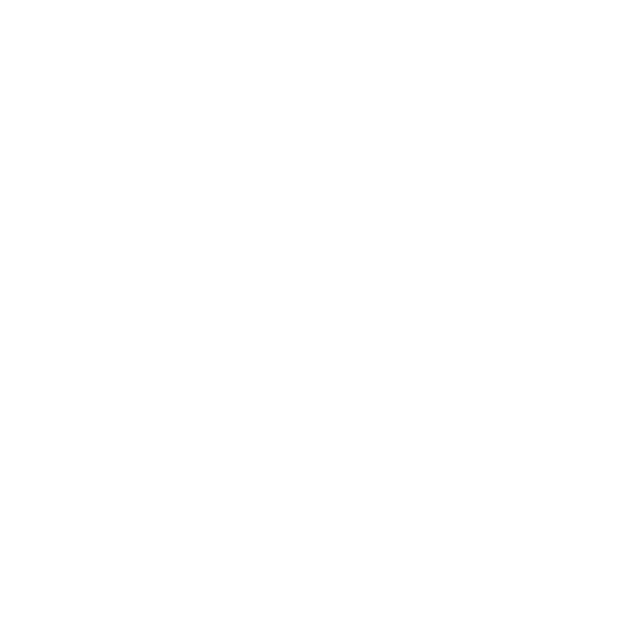
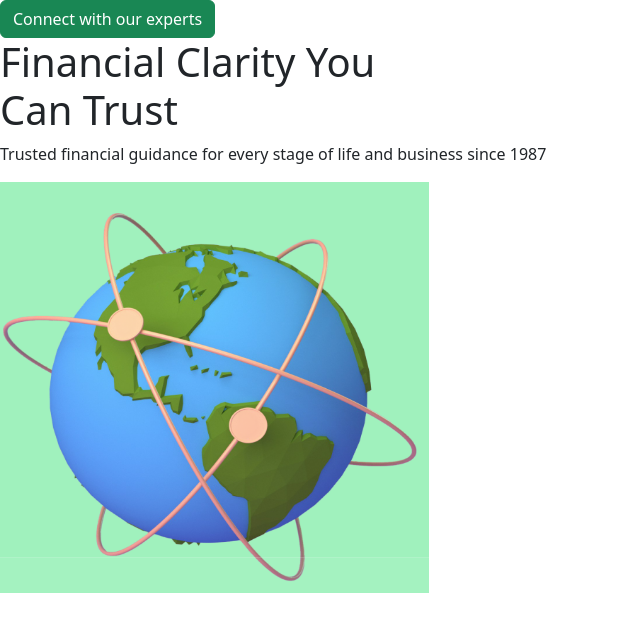
Before and after one commit to ayeshaum23/figma-web-repo, a website: page index.html in a window 1280 px wide. Shown: the whole page, without its empty margins (0-640 px from the left). Drawn offline with nearby package versions, Linux system fonts and the light colour scheme; files that its build step writes are made by us from their sources.

Commit message:
images folder & figma repo

```diff
--- a/index.html
+++ b/index.html
@@ -7,6 +7,13 @@
   <link rel="stylesheet" href="style.css">
 </head>
 <body>
+  <header class="Hero section">
+    <button type="button" class="btn btn-success">Connect with our experts</button>
+    <h1>Financial Clarity You <br>Can Trust</h1>
+    <p>Trusted financial guidance for every stage of life and business since 1987</p>
+    <img src="./images/tezo.png" alt="planet" width="429" height="411">
+  </header>
+
 
 </body>
 </html>
```
Also changed, not shown: images/tezo.png (added).
